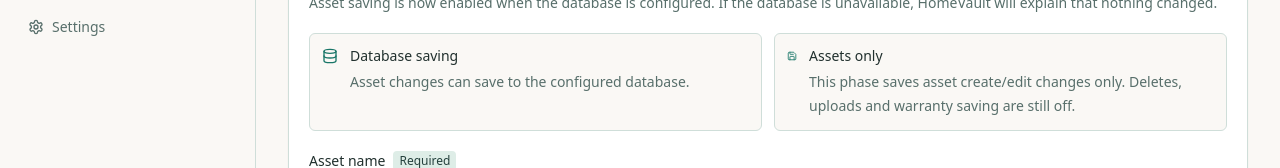
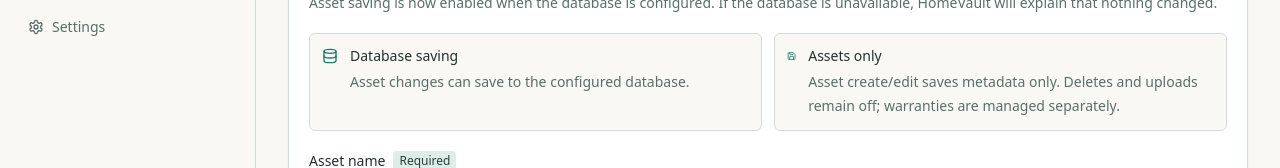
Before and after one commit to LatinMaestro/HomeVault, a Next.js app: page /vault/assets/new in a window 1280 px wide. Shown: the part 280-448 px from the top of the page. Built offline with nearby package versions, Linux system fonts and the light colour scheme; no server answers; the database is empty.

Commit message:
Correct asset workflow boundary copy

```diff
--- a/src/components/asset-form.tsx
+++ b/src/components/asset-form.tsx
@@ -59,7 +59,7 @@ export function AssetForm({
               <div className="space-y-1">
                 <p className="text-sm font-medium">Assets only</p>
                 <p className="text-sm leading-6 text-muted-foreground">
-                  This phase saves asset create/edit changes only. Deletes, uploads and warranty saving are still off.
+                  Asset create/edit saves metadata only. Deletes and uploads remain off; warranties are managed separately.
                 </p>
               </div>
             </div>
```
